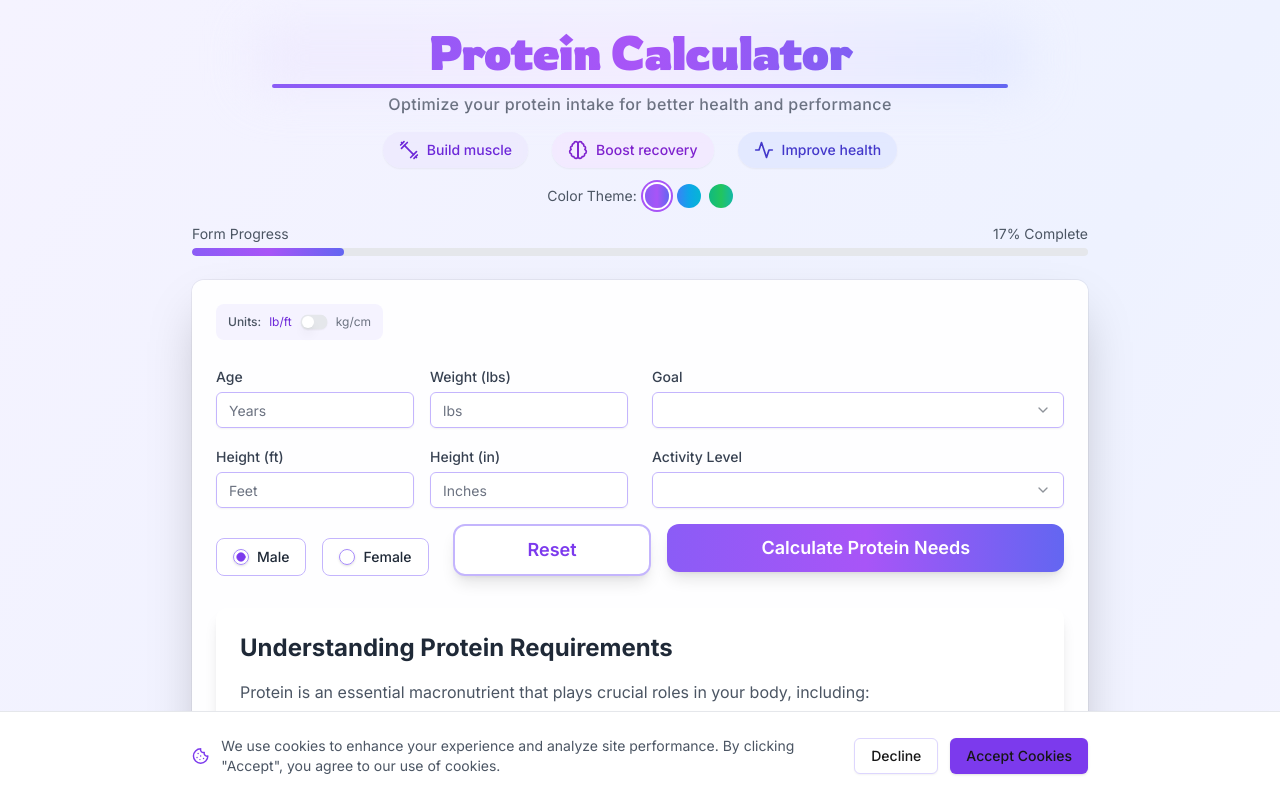
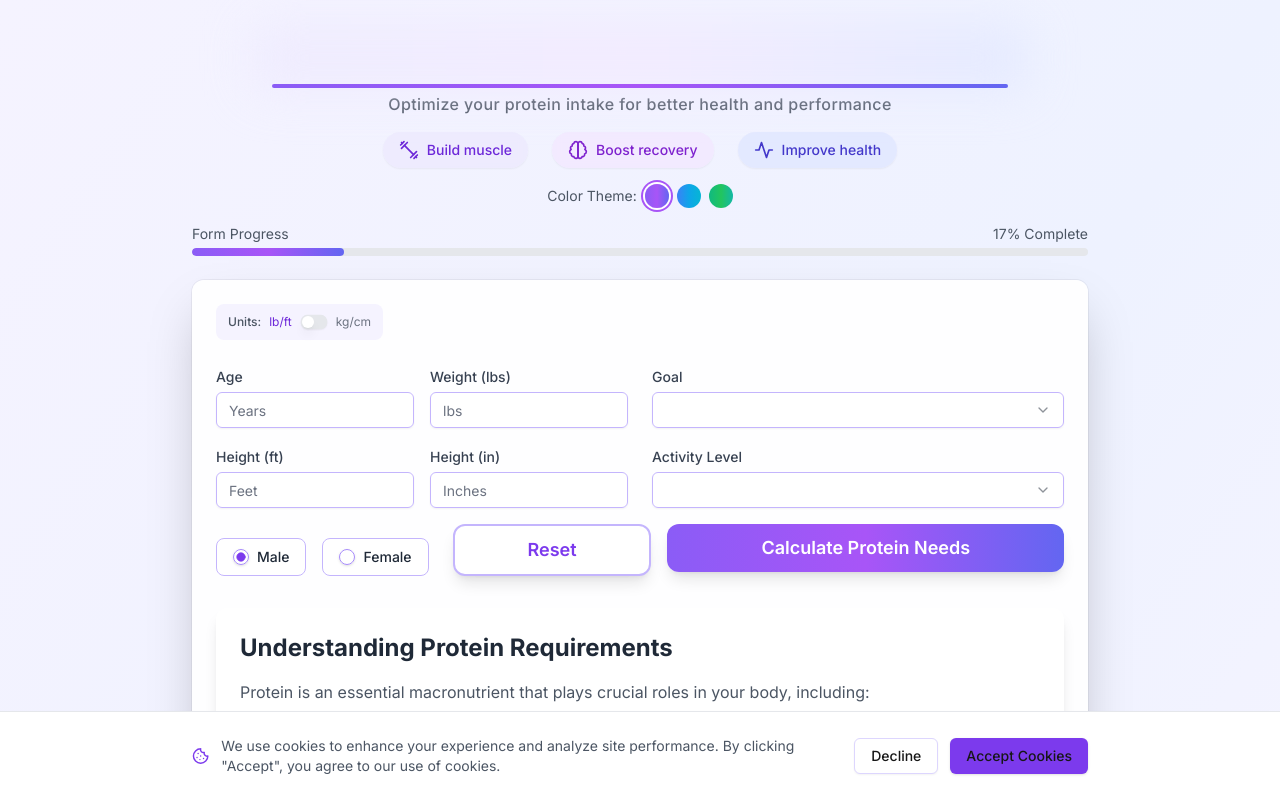
Before and after one commit to Paulsum1985/protein-calculator, a Next.js app: page / in a window 1280 px wide. Shown: the top 798 px of the page. Built offline with nearby package versions, Linux system fonts and the light colour scheme.

Commit message:
fix title flash

```diff
--- a/src/app/page.tsx
+++ b/src/app/page.tsx
@@ -289,6 +289,15 @@ return (
     .delay-200 {
       animation-delay: 0.2s;
     }
+
+    /* Preload fonts */
+    @font-face {
+      font-family: 'Rowdies';
+      font-style: normal;
+      font-weight: 700;
+      font-display: swap;
+      src: local('Rowdies Bold'), local('Rowdies-Bold');
+    }
   `}</style>
 
   {/* Title Container */}
@@ -297,8 +306,8 @@ return (
 
     <div className="relative">
       <h1
-        style={{ fontFamily: "'Rowdies', cursive" }}
-        className={`text-3xl sm:text-4xl md:text-5xl font-bold bg-gradient-to-r ${themes[safeTheme].title} text-transparent bg-clip-text tracking-tight leading-tight`}
+        style={{ fontFamily: "'Rowdies', 'Arial Rounded MT Bold', 'Avenir Next', 'Nunito', sans-serif" }}
+        className={`text-3xl sm:text-4xl md:text-5xl font-bold bg-gradient-to-r ${themes[safeTheme].title} text-transparent bg-clip-text tracking-tight leading-tight opacity-0 animate-[fadeIn_0.5s_ease-out_0.1s_forwards]`}
       >
         Protein Calculator
       </h1>
@@ -309,7 +318,7 @@ return (
   </div>
 
   <p
-    style={{ fontFamily: "'Inter', sans-serif" }}
+    style={{ fontFamily: "'Inter', -apple-system, BlinkMacSystemFont, 'Segoe UI', Roboto, sans-serif" }}
     className="mt-2 text-gray-600 text-xs sm:text-sm md:text-base font-medium tracking-wide px-4 animate-fade-in-up delay-200"
   >
     Optimize your protein intake for better health and performance
```
